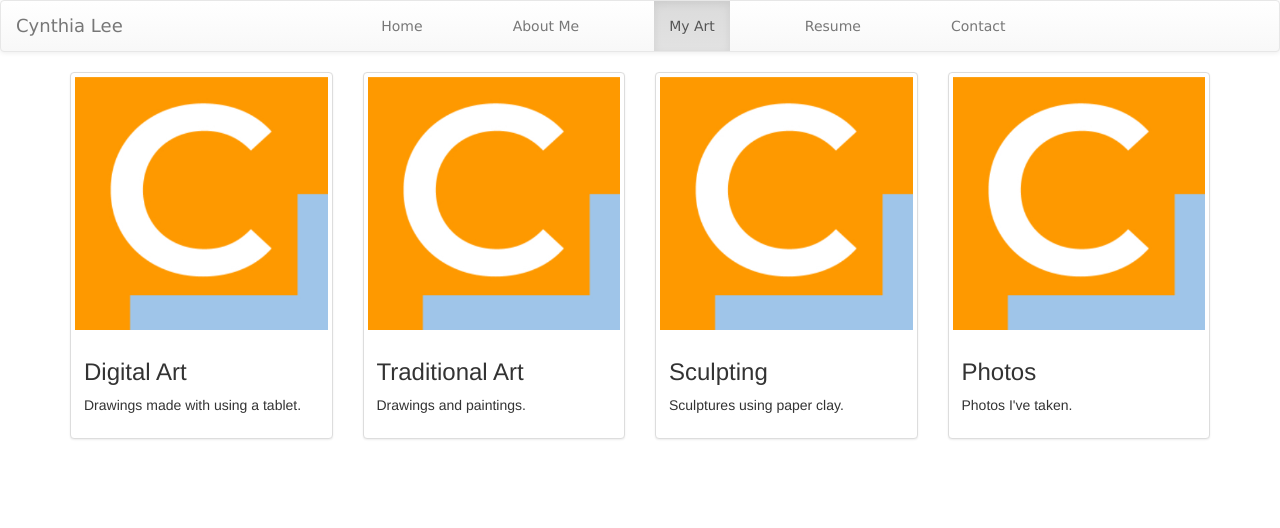
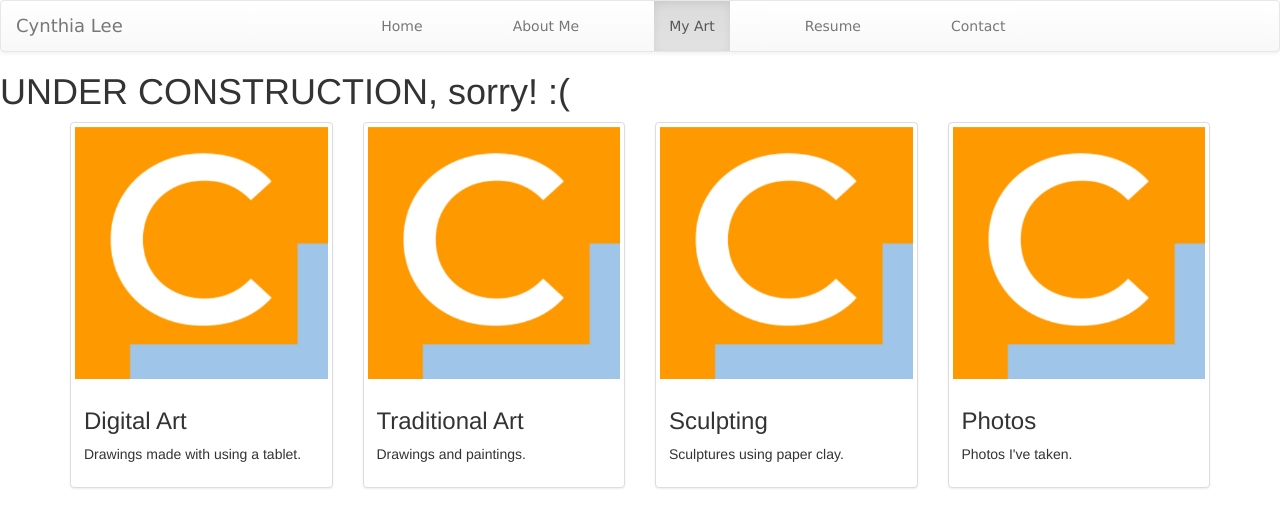
Before and after one commit to Cynthia-Lee/first-website-draft, a plain HTML site: page art.html in a window 1280 px wide. Drawn offline with nearby package versions, Linux system fonts and the light colour scheme.

Commit message:
Added "Under Construction" Header

```diff
--- a/art.html
+++ b/art.html
@@ -42,7 +42,7 @@
 		  </div><!-- /.container-fluid -->
 		</nav>
 
-
+		<h1>UNDER CONSTRUCTION, sorry! :(</h1>
 		<div class="container" id="artThumbnails">
 			<div class="row">
 			  <div class="col-sm-6 col-md-3">
```
